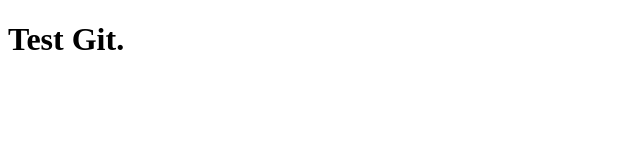
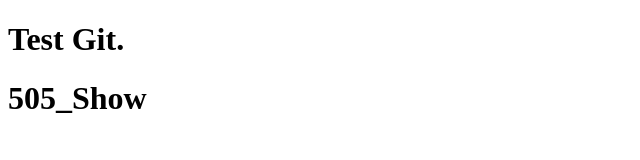
Before and after one commit to dewaop/apptest, a plain HTML site: page index.html in a window 1280 px wide. Shown: the whole page, without its empty margins (0-640 px from the left). Drawn offline with Linux system fonts and the light colour scheme.

Commit message:
perubahan pada paragraf

```diff
--- a/index.html
+++ b/index.html
@@ -7,5 +7,6 @@
   </head>
   <body>
     <h1>Test Git.</h1>
+    <h1>505_Show</h1>
   </body>
 </html>
```
